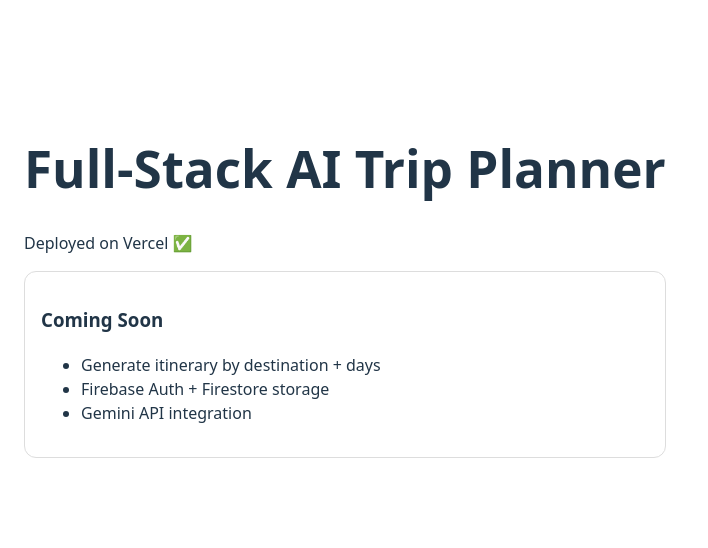
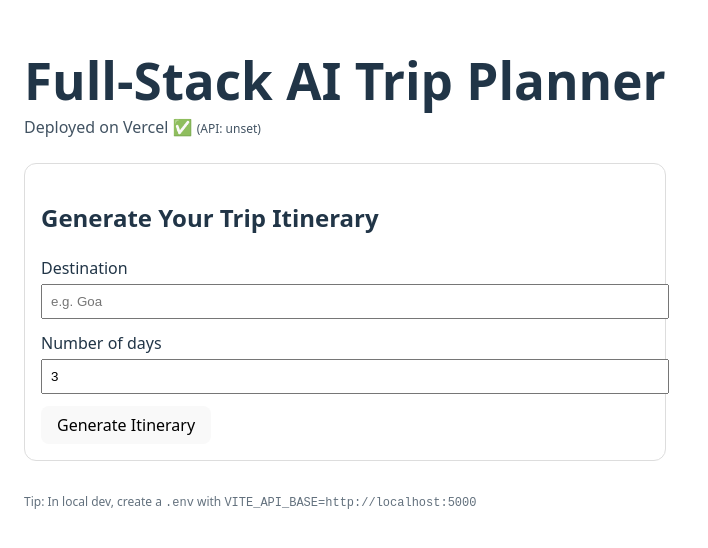
Before and after one commit to ShreyaPandeyyyy/full-stack-ai-trip-planner, a React (Vite) app: page / in a window 1280 px wide. Shown: the part 118-666 px from the top of the page, without its empty margins (0-708 px from the left). Built offline with nearby package versions, Linux system fonts and the light colour scheme; no server answers.

Commit message:
Fix App + ItineraryGenerator rendering

```diff
--- a/src/App.jsx
+++ b/src/App.jsx
@@ -1,17 +1,51 @@
+// src/App.jsx
+import { useEffect, useState } from "react";
+import ItineraryGenerator from "./components/ItineraryGenerator";
+
 export default function App() {
+  const [apiBase, setApiBase] = useState("");
+
+  useEffect(() => {
+    setApiBase(import.meta.env.VITE_API_BASE || "");
+  }, []);
+
   return (
-    <div style={{ fontFamily: "system-ui", padding: 24, maxWidth: 900, margin: "0 auto" }}>
-      <h1>Full-Stack AI Trip Planner</h1>
-      <p>Deployed on Vercel ✅</p>
+    <div
+      style={{
+        fontFamily: "system-ui",
+        padding: 24,
+        maxWidth: 900,
+        margin: "0 auto",
+        lineHeight: 1.5,
+      }}
+    >
+      <header style={{ marginBottom: 16 }}>
+        <h1 style={{ margin: 0 }}>Full-Stack AI Trip Planner</h1>
+        <p style={{ marginTop: 6, opacity: 0.85 }}>
+          Deployed on Vercel ✅{" "}
+          {apiBase ? (
+            <span style={{ fontSize: 12 }}>(API: {apiBase})</span>
+          ) : (
+            <span style={{ fontSize: 12 }}>
+              (Set VITE_API_BASE in .env / Vercel)
+            </span>
+          )}
+        </p>
+      </header>
 
-      <div style={{ marginTop: 16, padding: 16, border: "1px solid #ddd", borderRadius: 12 }}>
-        <h3>Coming Soon</h3>
-        <ul>
-          <li>Generate itinerary by destination + days</li>
-          <li>Firebase Auth + Firestore storage</li>
-          <li>Gemini API integration</li>
-        </ul>
-      </div>
+      <main style={{ marginTop: 24 }}>
+        {/* SAFETY CHECK */}
+        {ItineraryGenerator ? (
+          <ItineraryGenerator />
+        ) : (
+          <p>ItineraryGenerator component not found.</p>
+        )}
+      </main>
+
+      <footer style={{ marginTop: 32, fontSize: 12, opacity: 0.7 }}>
+        Tip: In local dev, create a <code>.env</code> with{" "}
+        <code>VITE_API_BASE=http://localhost:5000</code>
+      </footer>
     </div>
   );
 }
--- /dev/null
+++ b/src/components/ItineraryGenerator.jsx
@@ -0,0 +1,54 @@
+// src/components/ItineraryGenerator.jsx
+import { useState } from "react";
+
+export default function ItineraryGenerator() {
+  const [destination, setDestination] = useState("");
+  const [days, setDays] = useState(3);
+
+  return (
+    <div
+      style={{
+        padding: 16,
+        border: "1px solid #ddd",
+        borderRadius: 12,
+        marginTop: 16,
+      }}
+    >
+      <h2>Generate Your Trip Itinerary</h2>
+
+      <div style={{ marginBottom: 12 }}>
+        <label>Destination</label>
+        <br />
+        <input
+          value={destination}
+          onChange={(e) => setDestination(e.target.value)}
+          placeholder="e.g. Goa"
+          style={{ padding: 8, width: "100%", marginTop: 4 }}
+        />
+      </div>
+
+      <div style={{ marginBottom: 12 }}>
+        <label>Number of days</label>
+        <br />
+        <input
+          type="number"
+          min={1}
+          value={days}
+          onChange={(e) => setDays(e.target.value)}
+          style={{ padding: 8, width: "100%", marginTop: 4 }}
+        />
+      </div>
+
+      <button
+        style={{
+          padding: "8px 16px",
+          borderRadius: 8,
+          border: "none",
+          cursor: "pointer",
+        }}
+      >
+        Generate Itinerary
+      </button>
+    </div>
+  );
+}
```
